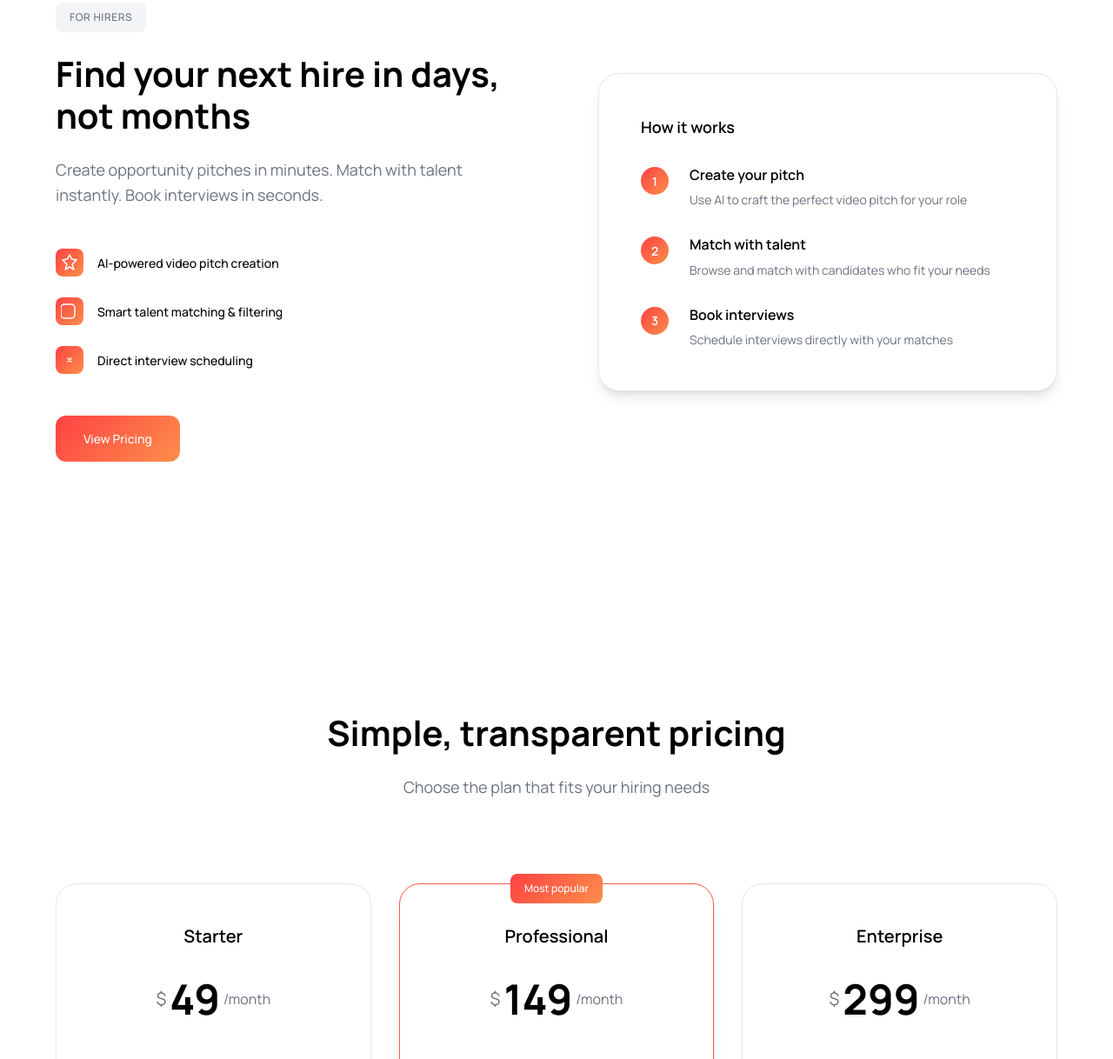
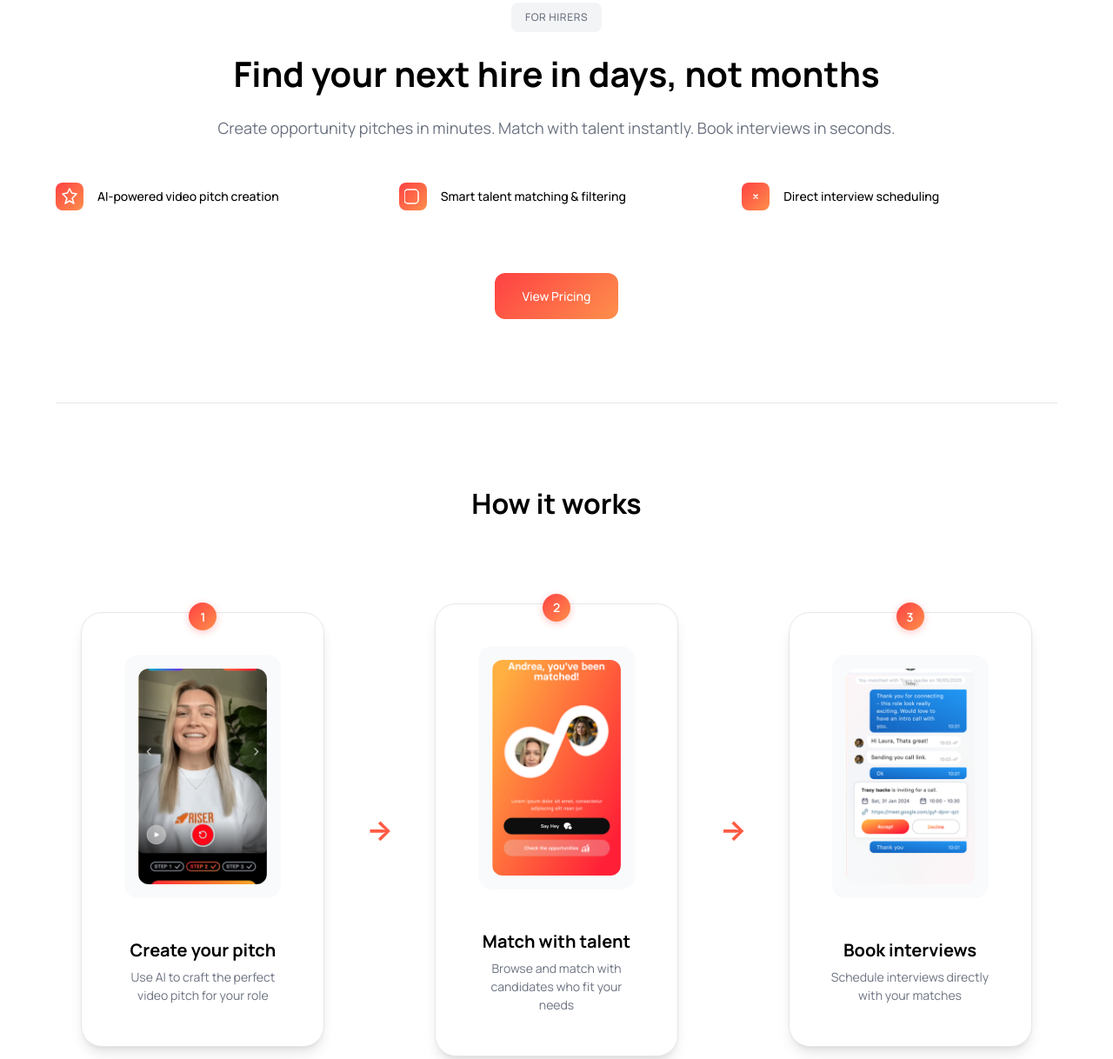
Before and after one commit to zyrantem/riser-website, a plain HTML site: page index2.html in a window 1280 px wide. Shown: the part 1005-2223 px from the top of the page at 87% size. Drawn offline with Linux system fonts and the light colour scheme.

Commit message:
new layout + changes

```diff
--- a/index2.html
+++ b/index2.html
@@ -103,8 +103,9 @@
         <div class="audience-content hirers-content active" id="hirers-content">
             <div class="section section-light">
                 <div class="container">
-                    <div class="section-content">
-                        <div class="section-text">
+                    <!-- Text Content Section -->
+                    <div class="hirers-text-section">
+                        <div class="section-text-centered">
                             <div class="section-tag">For Hirers</div>
                             <h2 class="section-title">
                                 Find your next hire in days, not months
@@ -113,7 +114,8 @@
                                 Create opportunity pitches in minutes. Match with talent instantly.
                                 Book interviews in seconds.
                             </p>
-                            <div class="features-list">
+                        </div>
+                        <div class="features-grid">
                             <div class="feature-item">
                                 <div class="feature-icon">
                                     <svg width="20" height="20" viewBox="0 0 20 20" fill="none">
@@ -139,35 +141,47 @@
                                 <span>Direct interview scheduling</span>
                             </div>
                         </div>
+                        <div class="cta-section-hirers">
                             <a href="#pricing" class="btn btn-primary">View Pricing</a>
                         </div>
-                        <div class="section-visual">
-                            <div class="card">
-                                <div class="card-header">
-                                    <div class="card-title">How it works</div>
                     </div>
-                                <div class="steps">
-                                    <div class="step">
-                                        <div class="step-number">1</div>
+
+                    <!-- How It Works Section -->
+                    <div class="how-it-works-section">
+                        <div class="section-header">
+                            <h3 class="how-it-works-title">How it works</h3>
+                        </div>
+                        <div class="visual-steps-horizontal">
+                            <div class="visual-step-card">
+                                <div class="step-number-badge">1</div>
+                                <div class="step-image-large">
+                                    <img src="assets-inspiration/pitch.png" alt="Create your pitch" class="step-img">
+                                </div>
                                 <div class="step-content">
                                     <h4>Create your pitch</h4>
                                     <p>Use AI to craft the perfect video pitch for your role</p>
                                 </div>
                             </div>
-                                    <div class="step">
-                                        <div class="step-number">2</div>
+                            <div class="step-arrow">→</div>
+                            <div class="visual-step-card">
+                                <div class="step-number-badge">2</div>
+                                <div class="step-image-large">
+                                    <img src="assets-inspiration/matched.png" alt="Match with talent" class="step-img">
+                                </div>
                                 <div class="step-content">
                                     <h4>Match with talent</h4>
                                     <p>Browse and match with candidates who fit your needs</p>
                                 </div>
                             </div>
-                                    <div class="step">
-                                        <div class="step-number">3</div>
+                            <div class="step-arrow">→</div>
+                            <div class="visual-step-card">
+                                <div class="step-number-badge">3</div>
+                                <div class="step-image-large">
+                                    <img src="assets-inspiration/booking.png" alt="Book interviews" class="step-img">
+                                </div>
                                 <div class="step-content">
                                     <h4>Book interviews</h4>
                                     <p>Schedule interviews directly with your matches</p>
-                                        </div>
-                                    </div>
                                 </div>
                             </div>
                         </div>
@@ -179,12 +193,6 @@
         <!-- For Talent Content -->
         <div class="audience-content talent-content" id="talent-content">
             <div class="section section-dark">
-                <div class="talent-video-background">
-                    <video autoplay muted loop playsinline class="talent-video">
-                        <source src="assets-inspiration/6913272-uhd_3840_2160_25fps.mp4" type="video/mp4">
-                    </video>
-                    <div class="talent-video-overlay"></div>
-                </div>
                 <div class="container">
                     <div class="section-content">
                         <div class="section-text">
@@ -329,7 +337,13 @@
     </section>
 
     <!-- Social Proof Section -->
-    <section class="section section-light">
+    <section class="section section-dark">
+        <div class="talent-video-background">
+            <video autoplay muted loop playsinline class="talent-video">
+                <source src="assets-inspiration/6913272-uhd_3840_2160_25fps.mp4" type="video/mp4">
+            </video>
+            <div class="talent-video-overlay"></div>
+        </div>
         <div class="container">
             <div class="social-proof">
                 <h3 class="social-title">Trusted by thousands</h3>
@@ -362,12 +376,6 @@
 
     <!-- CTA Section -->
     <section class="section section-dark">
-        <div class="cta-video-background">
-            <video autoplay muted loop playsinline class="cta-video">
-                <source src="assets-inspiration/8370531-hd_1080_1920_30fps.mp4" type="video/mp4">
-            </video>
-            <div class="cta-video-overlay"></div>
-        </div>
         <div class="container">
             <div class="cta-section">
                 <h2 class="cta-title">Ready to rise?</h2>
--- a/styles2.css
+++ b/styles2.css
@@ -781,6 +781,191 @@ p {
     color: rgba(255, 255, 255, 0.8);
 }
 
+/* New Hirers Section Layout */
+.hirers-text-section {
+    text-align: center;
+    margin-bottom: var(--space-3xl);
+}
+
+.section-text-centered {
+    max-width: 800px;
+    margin: 0 auto var(--space-xl);
+}
+
+.features-grid {
+    display: grid;
+    grid-template-columns: repeat(auto-fit, minmax(250px, 1fr));
+    gap: var(--space-lg);
+    margin-bottom: var(--space-xl);
+}
+
+.cta-section-hirers {
+    display: flex;
+    justify-content: center;
+}
+
+/* How It Works Section */
+.how-it-works-section {
+    margin-top: var(--space-3xl);
+    padding-top: var(--space-3xl);
+    border-top: 1px solid var(--gray-200);
+}
+
+.how-it-works-title {
+    font-size: 2rem;
+    font-weight: 700;
+    text-align: center;
+    margin-bottom: var(--space-xl);
+    color: var(--text-primary);
+}
+
+.visual-steps-horizontal {
+    display: flex;
+    align-items: center;
+    justify-content: center;
+    gap: var(--space-lg);
+    flex-wrap: wrap;
+}
+
+.visual-step-card {
+    display: flex;
+    flex-direction: column;
+    align-items: center;
+    gap: var(--space-md);
+    padding: var(--space-xl);
+    background-color: var(--white);
+    border-radius: var(--radius-xl);
+    box-shadow: var(--shadow-lg);
+    border: 1px solid var(--gray-200);
+    transition: var(--transition);
+    position: relative;
+    max-width: 280px;
+    text-align: center;
+}
+
+.visual-step-card:hover {
+    transform: translateY(-4px);
+    box-shadow: var(--shadow-xl);
+    border-color: var(--primary);
+}
+
+.step-number-badge {
+    position: absolute;
+    top: -12px;
+    left: 50%;
+    transform: translateX(-50%);
+    width: 2rem;
+    height: 2rem;
+    background: linear-gradient(135deg, #FF4143 0%, #FD8F4B 100%);
+    color: var(--white);
+    border-radius: 50%;
+    display: flex;
+    align-items: center;
+    justify-content: center;
+    font-size: 0.875rem;
+    font-weight: 600;
+    box-shadow: 0 2px 8px rgba(255, 65, 67, 0.3);
+}
+
+.step-image-large {
+    width: 180px;
+    height: 280px;
+    display: flex;
+    align-items: center;
+    justify-content: center;
+    background-color: var(--gray-50);
+    border-radius: var(--radius-lg);
+    padding: var(--space-sm);
+    overflow: hidden;
+    margin-bottom: var(--space-md);
+}
+
+.step-image-large .step-img {
+    width: 100%;
+    height: 100%;
+    object-fit: cover;
+    border-radius: var(--radius-md);
+}
+
+.step-content h4 {
+    font-size: 1.25rem;
+    font-weight: 700;
+    margin-bottom: var(--space-xs);
+    color: var(--text-primary);
+}
+
+.step-content p {
+    font-size: 0.875rem;
+    color: var(--text-secondary);
+    line-height: 1.5;
+    margin: 0;
+}
+
+.step-arrow {
+    font-size: 2rem;
+    color: var(--primary);
+    font-weight: bold;
+    margin: 0 var(--space-sm);
+}
+
+/* Responsive Design */
+@media (max-width: 1024px) {
+    .visual-steps-horizontal {
+        flex-direction: column;
+        gap: var(--space-xl);
+    }
+
+    .step-arrow {
+        transform: rotate(90deg);
+        margin: var(--space-sm) 0;
+    }
+
+    .step-image-large {
+        width: 160px;
+        height: 240px;
+    }
+}
+
+@media (max-width: 768px) {
+    .features-grid {
+        grid-template-columns: 1fr;
+        gap: var(--space-md);
+    }
+
+    .how-it-works-title {
+        font-size: 1.75rem;
+    }
+
+    .visual-step-card {
+        max-width: 100%;
+        padding: var(--space-lg);
+    }
+
+    .step-image-large {
+        width: 140px;
+        height: 220px;
+    }
+
+    .step-content h4 {
+        font-size: 1.125rem;
+    }
+}
+
+@media (max-width: 480px) {
+    .step-image-large {
+        width: 120px;
+        height: 180px;
+    }
+
+    .step-content h4 {
+        font-size: 1rem;
+    }
+
+    .step-content p {
+        font-size: 0.8rem;
+    }
+}
+
 /* Comparison */
 .comparison {
     display: grid;
@@ -958,6 +1143,10 @@ p {
     color: var(--text-primary);
 }
 
+.section-dark .social-title {
+    color: var(--white);
+}
+
 .testimonials {
     display: grid;
     grid-template-columns: repeat(auto-fit, minmax(300px, 1fr));
@@ -972,6 +1161,12 @@ p {
     text-align: left;
 }
 
+.section-dark .testimonial {
+    background-color: rgba(255, 255, 255, 0.1);
+    border-color: rgba(255, 255, 255, 0.2);
+    backdrop-filter: blur(10px);
+}
+
 .testimonial p {
     font-size: 1rem;
     line-height: 1.6;
@@ -980,14 +1175,26 @@ p {
     font-style: italic;
 }
 
+.section-dark .testimonial p {
+    color: var(--white);
+}
+
 .testimonial-author strong {
     color: var(--text-primary);
     font-weight: 600;
 }
 
+.section-dark .testimonial-author strong {
+    color: var(--white);
+}
+
 .testimonial-author span {
     color: var(--text-light);
     font-size: 0.875rem;
+}
+
+.section-dark .testimonial-author span {
+    color: rgba(255, 255, 255, 0.7);
 }
 
 /* CTA Section */
```
Also changed, not shown: assets-inspiration/booking.png (added), assets-inspiration/matched.png (added), assets-inspiration/pitch.png (added). Lines whose indentation alone changed are shown as unchanged.
